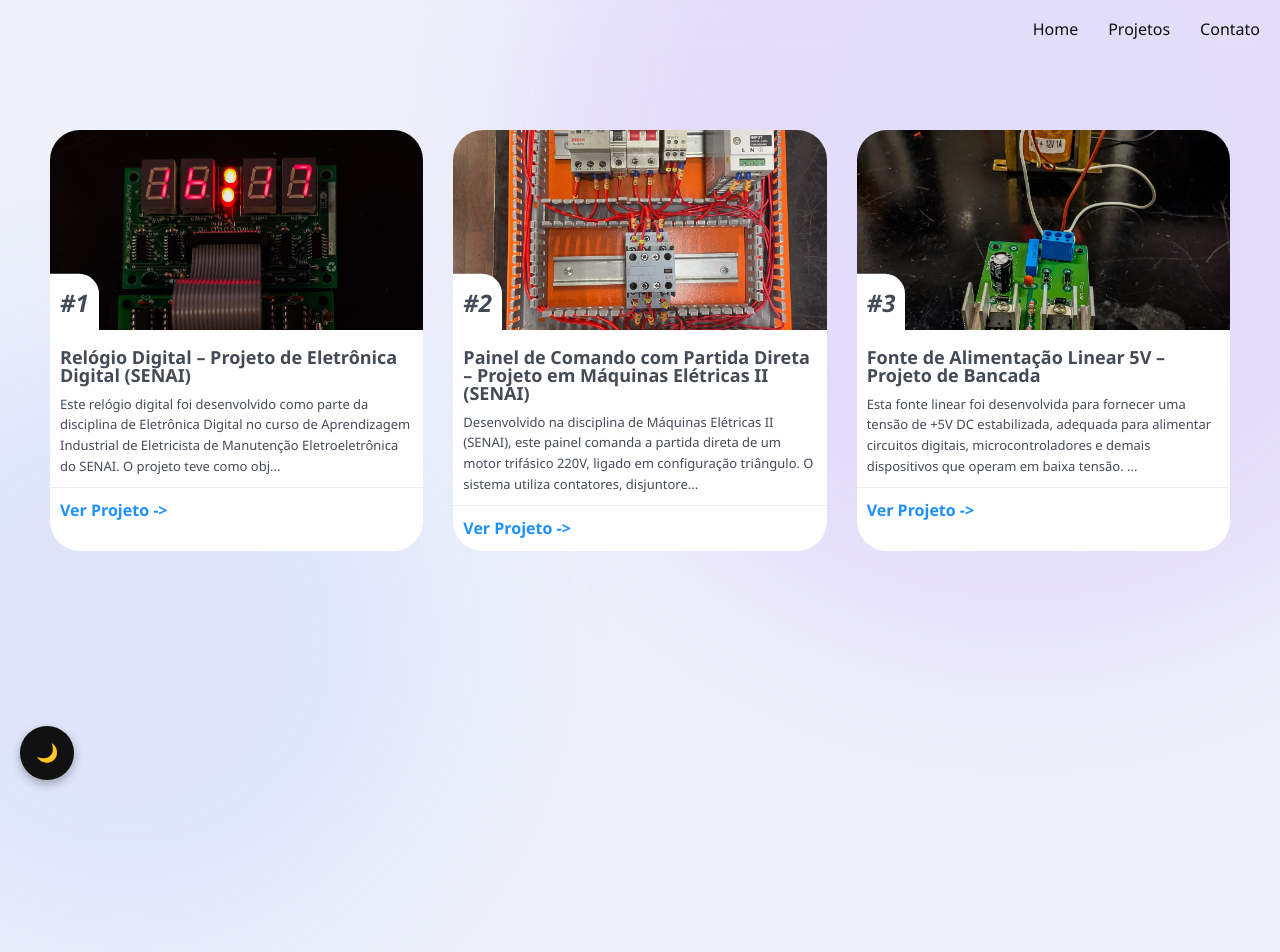
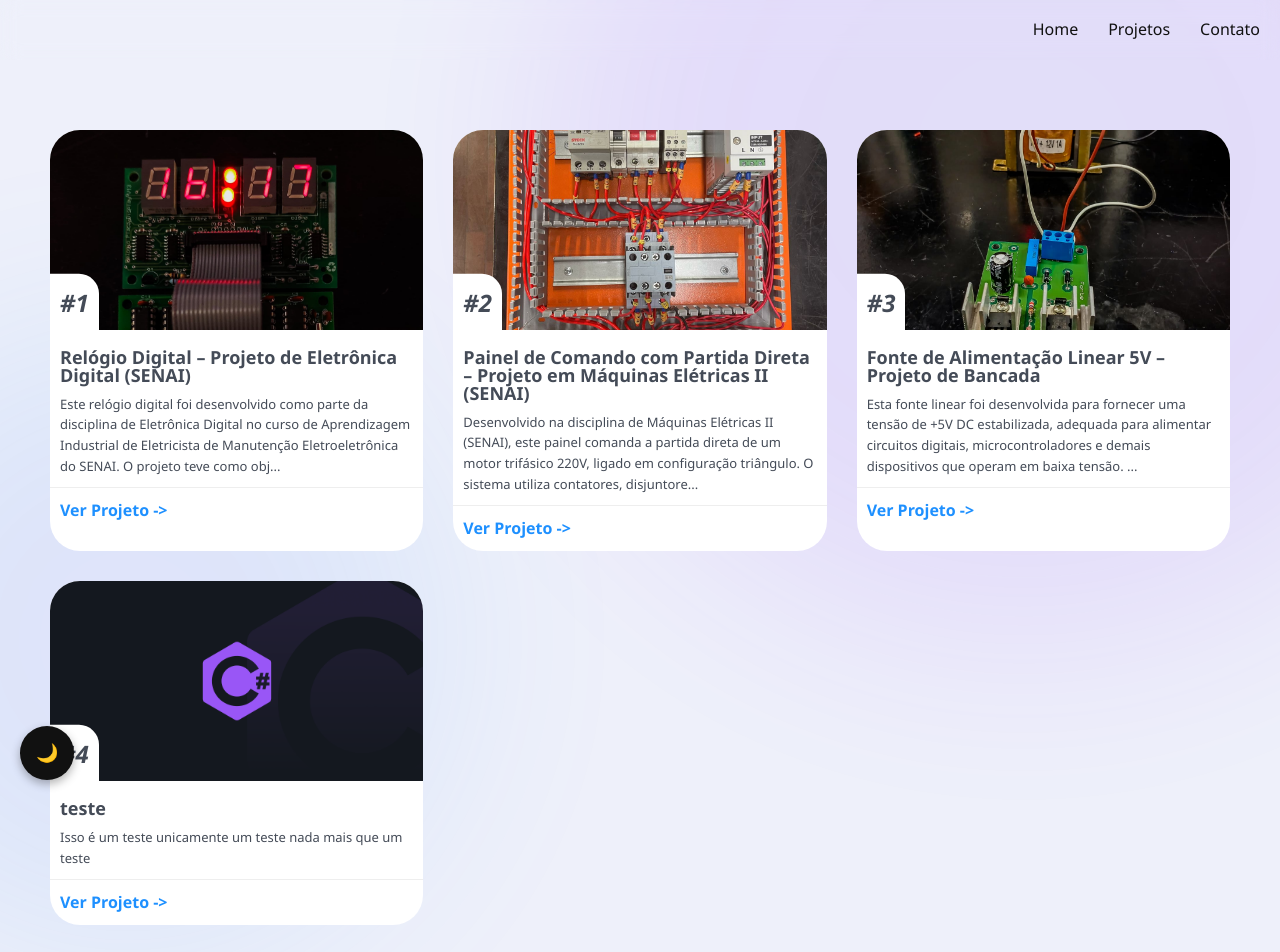
Before and after one commit to nathalyevitoria/Portifolio-Nathalye-Vitoria, a React (Vite) app: page /projects in a window 1280 px wide. Shown: the top 952 px of the page. Built offline with nearby package versions, Linux system fonts and the light colour scheme.

Commit message:
test: this is a test message

```diff
--- a/src/data/ProjectsData.js
+++ b/src/data/ProjectsData.js
@@ -67,4 +67,17 @@ export const projects = [
       { type: "image", src: "/fonte4.jpeg" },
     ],
   },
+  {
+    id: "teste",
+    name: "teste",
+    description: `Isso é um teste
+
+    unicamente um teste
+
+    nada mais que um teste`,
+    image: "/image.png",
+    media: [
+      { type: "image", src: "/image.png" },
+    ],
+  },
 ];
```
